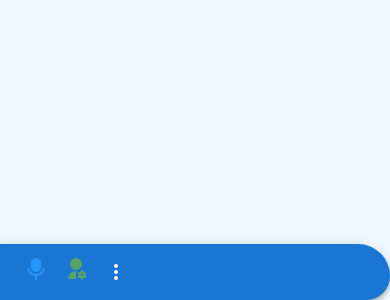
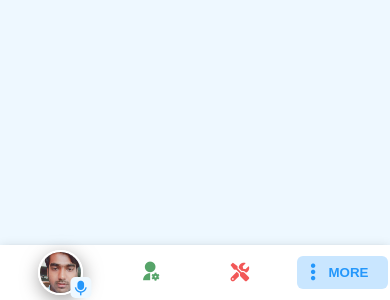
Before and after one commit to subhasisdesigner/update, a React (Create React App) app: page /update/coming-soon in a window 390 px wide. Shown: the part 544-844 px from the top of the page. Built offline with nearby package versions, Linux system fonts and the light colour scheme.

Commit message:
responsive and coming soon ui add

```diff
--- a/src/Config/ContentRoute.js
+++ b/src/Config/ContentRoute.js
@@ -2,6 +2,7 @@ import React from 'react';
 import { Switch, Route } from "react-router-loading";
 import LandingPage from '../view/pages/Introduction';
 import About from "../view/pages/About"
+import ComingSoon from "../view/pages/comingSoon"
 import Error from '../Error/Error';
 
 export default function ContentRoute() {
@@ -9,6 +10,7 @@ export default function ContentRoute() {
     <Switch>
       <Route exact path="/update" component={LandingPage} loading />
       <Route path="/update/About" component={About} loading />
+      <Route path="/update/coming-soon" component={ComingSoon} loading />
       <Route component={Error} />
     </Switch>
   );
--- a/src/Config/MainView.js
+++ b/src/Config/MainView.js
@@ -3,12 +3,14 @@ import ContentViewer from "./ContentRoute";
 import LeftPanel from "../view/component/leftPanel";
 import Box from '@mui/material/Box';
 import Drawer from '@mui/material/Drawer';
-import IconButton from '@mui/material/IconButton';
+import CardActionArea from '@mui/material/CardActionArea';
 import { NavLink } from "react-router-dom";
 
 import AppBar from '@mui/material/AppBar';
 import Toolbar from '@mui/material/Toolbar';
 import MoreIcon from '@mui/icons-material/MoreVert';
+
+import BottomBarPic from "../asset/Images/subhasis_santra.jpg";
 
 export default function MainView(props) {
   const { window } = props;
@@ -55,22 +57,33 @@ export default function MainView(props) {
             ml: { md: `${drawerWidth}px` },
           }}
         /> */}
-        <div className="appbar" sx={{
+        <div className="appbar_body" sx={{
           mr: 2, display: { md: 'none' },
           width: { md: `calc(100% - ${drawerWidth}px)` },
           ml: { md: `${drawerWidth}px` },
         }}>
-          <AppBar position="fixed" color="primary" sx={{ top: 'auto', bottom: 0 }}>
-            <Toolbar>
-              <IconButton color="inherit">
-                <NavLink exact className="introduction" activeClassName="active_menu" to="/update"><i className="ri-mic-fill"></i></NavLink>
-              </IconButton>
-              <IconButton color="inherit" aria-label="open drawer">
-                <NavLink exact className="skills" activeClassName="active_menu" to="/update/about"><i className="ri-user-settings-fill"></i></NavLink>
-              </IconButton>
-              <IconButton color="inherit" onClick={handleDrawerToggle}>
-                <MoreIcon />
-              </IconButton>
+          <AppBar className="appbar" position="fixed" sx={{ top: 'auto', bottom: 0 }}>
+            <Toolbar className="appbar_item_body">
+              <CardActionArea className="appbar_item" color="inherit">
+                <NavLink exact activeClassName="active_menu" to="/update">
+                  <div className="profile_menu">
+                    <img src={BottomBarPic} />
+                    <i className="ri-mic-fill"></i>
+                  </div>
+                </NavLink>
+              </CardActionArea>
+              <CardActionArea className="appbar_item" color="inherit" aria-label="open drawer">
+                <NavLink exact className="skills" activeClassName="active_menu" to="/update/coming-soon"><i class="ri-user-settings-fill"></i></NavLink>
+              </CardActionArea>
+              <CardActionArea className="appbar_item" color="inherit" aria-label="open drawer">
+                <NavLink exact className="work" activeClassName="active_menu" to="/update/coming-soon"><i class="fas fa-tools"></i></NavLink>
+              </CardActionArea>
+              <CardActionArea className="appbar_item" color="inherit" onClick={handleDrawerToggle}>
+                <div className="more_app">
+                  <i class="ri-more-2-fill"></i>
+                  MORE
+                </div>
+              </CardActionArea>
             </Toolbar>
           </AppBar>
         </div>
--- a/src/asset/Sass/_responsive.scss
+++ b/src/asset/Sass/_responsive.scss
@@ -18,7 +18,11 @@
 }
 
 @media (max-width: 899px) {
-    .appbar {
+    .coming {
+        height: 75vh;
+    }
+
+    .appbar_body {
         display: block !important;
     }
 
--- /dev/null
+++ b/src/view/Pages/comingSoon.js
@@ -0,0 +1,30 @@
+import React, { useEffect, useState, useContext } from "react";
+import { LoadingContext } from "react-router-loading";
+import loadData from "../../Config/LoadingBar";
+
+import ComingSoonPic from "../../asset/Images/coming_soon.png";
+
+export default function ComingSoon() {
+    const [state, setState] = useState();
+    const loadingContext = useContext(LoadingContext);
+
+    const loading = async () => {
+        //loading some data
+        const data = await loadData();
+        setState(data);
+
+        //call method to indicate that loading is done
+        loadingContext.done();
+    };
+
+    useEffect(() => {
+        loading();
+    }, []);
+    return (
+        <div className="d_flex align_items coming" style={{ justifyContent: "center" }}>
+            <div className="coming_soon">
+                <img src={ComingSoonPic} />
+            </div>
+        </div>
+    );
+}
--- a/src/view/component/leftPanel/index.js
+++ b/src/view/component/leftPanel/index.js
@@ -44,11 +44,11 @@ export default function LeftPanel() {
           </div>
           <div className="menu_item">
             <NavLink exact className="introduction" activeClassName="active_menu" to="/update"><i className="ri-mic-fill"></i>Introduction</NavLink>
-            <NavLink exact className="skills" activeClassName="active_menu" to="/update/about"><i className="ri-user-settings-fill"></i>Skills & Knowledge</NavLink>
-            <NavLink exact className="work" activeClassName="active_menu" to=""><i className="fas fa-tools"></i>Work Profile</NavLink>
-            <NavLink exact className="education" activeClassName="active_menu" to=""><i className="fas fa-book-reader"></i>Education</NavLink>
-            <NavLink exact className="professional" activeClassName="active_menu" to=""><i className="fas fa-user-graduate"></i>Qualifications</NavLink>
-            <NavLink exact className="contact" activeClassName="active_menu" to=""><i className="fas fa-id-card-alt"></i>Contact</NavLink>
+            <NavLink exact className="skills" activeClassName="active_menu" to="/update/coming-soon"><i className="ri-user-settings-fill"></i>Skills & Knowledge</NavLink>
+            <NavLink exact className="work" activeClassName="active_menu" to="/update/coming-soon"><i className="fas fa-tools"></i>Work Profile</NavLink>
+            <NavLink exact className="education" activeClassName="active_menu" to="/update/coming-soon"><i className="fas fa-book-reader"></i>Education</NavLink>
+            <NavLink exact className="professional" activeClassName="active_menu" to="/update/coming-soon"><i className="fas fa-user-graduate"></i>Qualifications</NavLink>
+            <NavLink exact className="contact" activeClassName="active_menu" to="/update/coming-soon"><i className="fas fa-id-card-alt"></i>Contact</NavLink>
           </div>
           <div className="copy_right">
             <i className="ri-quill-pen-fill"></i><span>Design by <strong>Subhasis Santra</strong></span>
--- a/src/view/component/leftPanel/leftPanel.scss
+++ b/src/view/component/leftPanel/leftPanel.scss
@@ -18,9 +18,6 @@
 
 }
 
-.appbar {
-    display: none;
-}
 
 .left_panel {
     min-height: $hundred-parents;
@@ -190,3 +187,91 @@
         font-size: 0.8em;
     }
 }
+
+//start bottom app bar
+
+
+.appbar_body {
+    display: none;
+
+    & .appbar {
+        border-radius: 0 !important;
+        background-color: white;
+    }
+
+    & .appbar_item_body {
+        // padding: 0 !important;
+        min-height: 55px;
+
+        & .appbar_item {
+            display: inherit;
+            min-height: 48px;
+
+            & .more_app {
+                color: #2497FB;
+                display: flex;
+                align-items: center;
+                gap: 5px;
+                border-radius: 6px;
+                font-weight: 600;
+                padding: 6px 20px 6px 5px;
+                margin-right: -27px;
+                background: #c9e6ff;
+            }
+
+            & i {
+                font-size: 1.6em;
+            }
+
+            & .fa-tools {
+                font-size: 1.4em;
+            }
+
+            & .active_menu {
+                & .profile_menu {
+                    border: 2px solid #2497FB;
+                }
+            }
+
+            & .profile_menu {
+                position: relative;
+                width: 45px;
+                height: 45px;
+                overflow: visible;
+                border-radius: 50%;
+                object-fit: contain;
+                flex-shrink: 0px;
+                border: 2px solid white;
+                box-shadow: 1px 5px 18px 0px rgb(130 127 127 / 75%);
+                -webkit-box-shadow: 1px 5px 18px 0px rgb(130 127 127 / 75%);
+                -moz-box-shadow: 1px 5px 18px 0px rgba(130, 127, 127, 0.75);
+
+                & i {
+                    position: absolute !important;
+                    left: 50%;
+                    transform: translateX(45%);
+                    z-index: 1;
+                    font-size: 1.2em;
+                    color: #2497FB;
+                    width: 21px;
+                    height: 21px;
+                    display: flex !important;
+                    justify-content: center;
+                    align-items: center;
+                    background: #EEF8FF;
+                    /* background-image: linear-gradient(#dfe0e4 10%, #b4bed2 30%, #697685); */
+                    border-radius: 5px;
+                    bottom: -5px;
+                }
+
+                & img {
+                    border-radius: 50%;
+                }
+            }
+        }
+    }
+}
+
+
+
+//end bottom app bar
```
Also changed, not shown: src/asset/Images/coming_soon.png (added).
